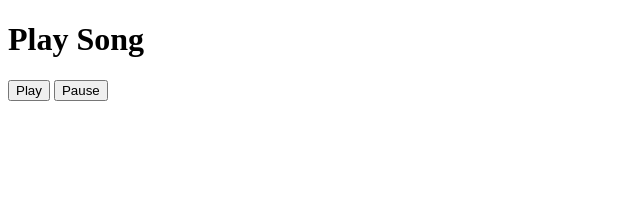
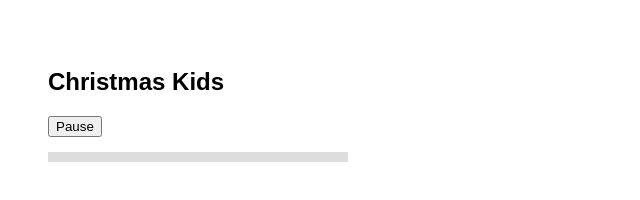
Before and after one commit to Rigby-bot/free, a plain HTML site: page index.html in a window 1280 px wide. Both pictures are taken after a click on the button "Play". Shown: the whole page, without its empty margins (0-640 px from the left). Drawn offline with Linux system fonts and the light colour scheme.

Commit message:
Update index.html

```diff
--- a/index.html
+++ b/index.html
@@ -2,27 +2,71 @@
 <html lang="en">
 <head>
   <meta charset="UTF-8">
-  <title>Play Music</title>
+  <title>Music Player</title>
+
+  <style>
+    body {
+      font-family: Arial, sans-serif;
+      padding: 40px;
+    }
+
+    #progress-container {
+      width: 300px;
+      height: 10px;
+      background: #ddd;
+      margin: 15px 0;
+      cursor: pointer;
+    }
+
+    #progress {
+      height: 100%;
+      width: 0%;
+      background: #4caf50;
+    }
+  </style>
 </head>
 <body>
 
-  <h1>Play Song</h1>
+  <h2>Christmas Kids</h2>
 
   <audio id="music" src="Christmas%20Kids(MP3_70K).mp3"></audio>
 
-  <button onclick="playMusic()">Play</button>
-  <button onclick="pauseMusic()">Pause</button>
+  <button id="playBtn">Play</button>
+
+  <div id="progress-container">
+    <div id="progress"></div>
+  </div>
 
   <script>
     const music = document.getElementById("music");
+    const playBtn = document.getElementById("playBtn");
+    const progressContainer = document.getElementById("progress-container");
+    const progress = document.getElementById("progress");
 
-    function playMusic() {
-      music.play();
-    }
+    playBtn.addEventListener("click", () => {
+      if (music.paused) {
+        music.play();
+        playBtn.textContent = "Pause";
+      } else {
+        music.pause();
+        playBtn.textContent = "Play";
+      }
+    });
 
-    function pauseMusic() {
-      music.pause();
-    }
+    // Update progress bar as song plays
+    music.addEventListener("timeupdate", () => {
+      const percent = (music.currentTime / music.duration) * 100;
+      progress.style.width = percent + "%";
+    });
+
+    // Click progress bar to seek
+    progressContainer.addEventListener("click", (e) => {
+      const width = progressContainer.clientWidth;
+      const clickX = e.offsetX;
+      const duration = music.duration;
+
+      music.currentTime = (clickX / width) * duration;
+    });
   </script>
 
 </body>
```
